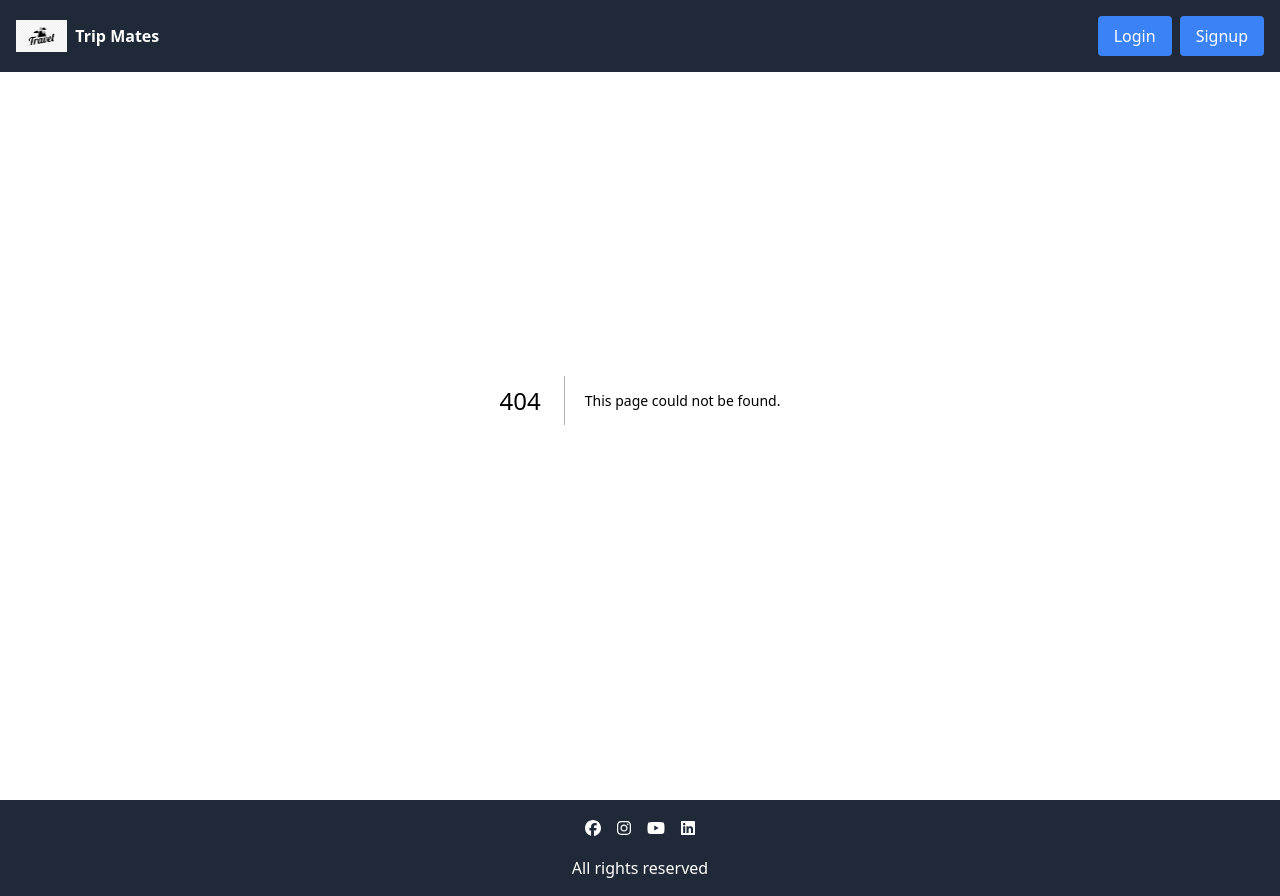
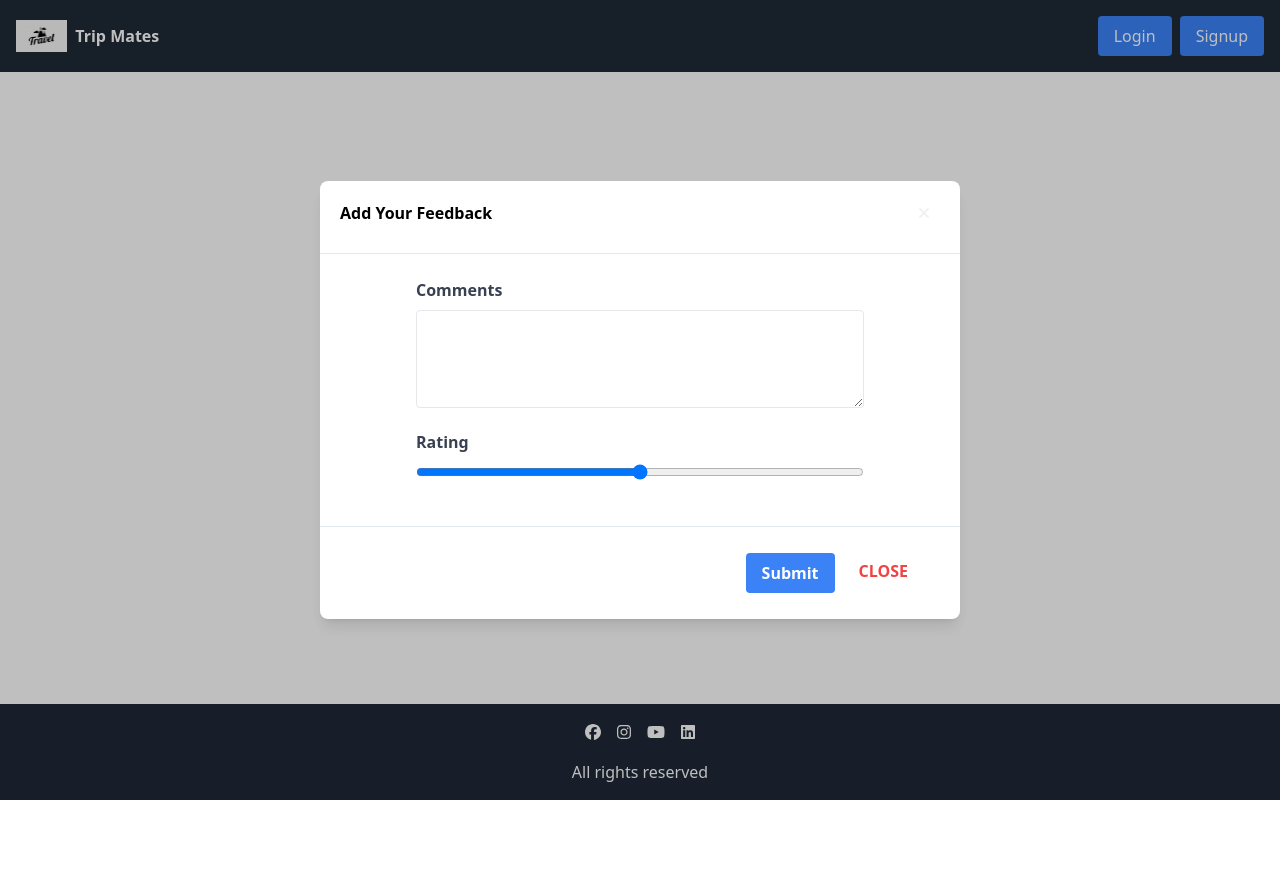
Before and after one commit to asma0101/travelPlanner, a Next.js app: page /components/reviews/addReview in a window 1280 px wide. Before the commit this address had no page. After the commit the page ends 800 px from the top, so only its background shows below. Built offline with nearby package versions, Linux system fonts and the light colour scheme.

Commit message:
add feedback, filter trips

```diff
--- /dev/null
+++ b/pages/api/addReview.ts
@@ -0,0 +1,28 @@
+import { PrismaClient } from '@prisma/client';
+import { NextApiRequest, NextApiResponse } from 'next';
+
+const prisma = new PrismaClient();
+
+const Handler = async (req: NextApiRequest, res: NextApiResponse) => {
+  if (req.method === 'POST') {
+    const { userId, comments, rating } = req.body;
+
+    try {
+      const review = await prisma.reviews.create({
+        data: {
+          userId,
+          comments,
+          rating,
+        },
+      });
+
+      res.status(201).json({success:true, review});
+    } catch (error) {
+      console.error(error);
+      res.status(500).json({ message: 'Internal server error!', success: false });
+    }
+  } else {
+    res.status(405).json({ message: 'Internal server error!', success: false });
+  }
+}
+export default Handler;
--- a/src/app/common/constants.ts
+++ b/src/app/common/constants.ts
@@ -8,7 +8,8 @@ const API_ENDPOINTS = {
     REGISTER_TRIP: '/api/register',
     GET_ALL_PICK_POINTS: '/api/allPickpoints',
     GET_USER_TRIPS: '/api/getUserTrips',
-    GET_ALL_REVIEWS: '/api/getReviews'
+    GET_ALL_REVIEWS: '/api/getReviews',
+    ADD_REVIEW: '/api/addReview'
 }
 
 export default API_ENDPOINTS;
--- a/src/app/components/header/page.tsx
+++ b/src/app/components/header/page.tsx
@@ -1,17 +1,24 @@
 "use client"
 import { isUserLoggedIn } from '@/app/common/utilitiesService';
+import { setErrorAlert } from '@/app/redux/Actions/userActions';
 import { useRouter, useSearchParams  } from 'next/navigation';
 import { useEffect, useState } from "react";
+import { useDispatch } from 'react-redux';
 import { logoutUser } from '../../common/utilitiesService';
+import ErrorAlert from '../alert/page';
+import ReviewForm from '../reviews/addReview/page';
 const Header = () => {
 	const [isLoginView, setLoginView] = useState(true);
-	const router = useRouter();
+	const [showFeedbackModel, setShowFeedbackModel] = useState(false);
+	const [showAlert, setShowAlert] = useState(false);
+ 	const router = useRouter();
 	const searchParams = useSearchParams()
 	const view = searchParams?.get('view') || '';
 	let loggedIn = isUserLoggedIn();
+	const dispatch = useDispatch();
 	useEffect(() => {
 		setLoginView((view && view === 'login') || false);
-	},[view])
+	},[view, showFeedbackModel])
 
 
 	const handleLogout = () => {
@@ -20,6 +27,14 @@ const Header = () => {
 			router.push(`/auth?view=login`);
 
 		}, 1000);
+	}
+
+	const toggleModel = (showSuccessMsg: Boolean = false) => {
+		setShowFeedbackModel(!showFeedbackModel);
+		if (showSuccessMsg) {
+			dispatch(setErrorAlert(true, 'Thanks for your feedback!', false));
+			setShowAlert(true);
+		}
 	}
 
     return (
@@ -46,19 +61,20 @@ const Header = () => {
 									:
 											<>
 												<div className="flex justify-end">
-													{/* <button className="mr-2 px-4 py-2 bg-transparent border border-white text-white rounded hover:bg-white hover:text-gray-800"
-														onClick={() => { router.push('/home') }}>Make your own Trip
-													</button> */}
 													{
 														loggedIn ?
 															<>
 														<button className="mr-2 px-4 py-2 bg-transparent border border-white text-white rounded hover:bg-white hover:text-gray-800"
-																onClick={() => { router.push('/home/myTrips') }}>My Recent Trips</button>
+																	onClick={() => { router.push('/home/myTrips') }}>My Recent Trips</button>
+																<button className="mr-2 px-4 py-2 bg-transparent border border-white text-white rounded hover:bg-white hover:text-gray-800"
+																		onClick={() => {setShowFeedbackModel(true)}}
+																>Submit Feedback</button>
 															<button className="mr-2 px-4 py-2 bg-blue-500 text-white rounded"
 																	onClick={handleLogout}>Logout</button>
 																</>
 														: null
 													}
+
 
 
 												</div>
@@ -70,7 +86,16 @@ const Header = () => {
 				</div>
 			</div>
 		</header>
-        </>
+
+			{
+				showFeedbackModel ?
+					<ReviewForm toggleModel={toggleModel}></ReviewForm> : null
+			}
+			{
+				showAlert ? <ErrorAlert></ErrorAlert> : null
+			}
+		</>
+
     );
 }
 export default Header;
--- /dev/null
+++ b/src/app/components/reviews/addReview/page.tsx
@@ -0,0 +1,156 @@
+"use client"
+
+import React, { useEffect, useState } from 'react';
+import { FontAwesomeIcon } from '@fortawesome/react-fontawesome';
+import { faClose } from '@fortawesome/free-solid-svg-icons';
+import { addReview, initUser } from '@/app/shared/services';
+import { useDispatch } from 'react-redux';
+import { setErrorAlert } from '@/app/redux/Actions/userActions';
+
+const ReviewForm = (props: any) => {
+	let user = initUser();
+	const [loggedInUserData, setLoggedInUserData] = useState(user);
+	const dispatch = useDispatch();
+
+	useEffect(() => {
+		const userData: any = localStorage.getItem('userDetails') || null;
+		setLoggedInUserData(JSON.parse(userData));
+	}, [dispatch])
+	const [formData, setFormData] = useState({
+		comments: '',
+		rating: '',
+	});
+	const handleChange = (e:any) => {
+		setFormData({
+		...formData,
+		[e.target.name]: e.target.value,
+		});
+	};
+
+	const handleSubmit = async (e:any) => {
+		e.preventDefault();
+		console.log(formData);
+		let payload = {
+			userId: loggedInUserData && loggedInUserData.userId,
+			comments: formData.comments,
+			rating: Number(formData.rating)
+		};
+		try {
+			const response:any = await addReview(payload);
+			if (response) {
+				setFormData({
+					comments: '',
+					rating: '',
+				});
+				props.toggleModel(true);
+			}
+		} catch (e) {
+			dispatch(setErrorAlert(true, 'Something went wrong! Please try later'));
+		}
+	};
+
+	const toggleModel = () => {
+		props.toggleModel();
+	}
+	const calculateRating = (rating:any) => {
+        const stars = [];
+        for (let i = 0; i < rating; i++) {
+            stars.push(<span key={i}>⭐</span>);
+        }
+        return stars;
+	};
+	const calculateComments = (rating: any) => {
+		const comments = ['Very Bad', 'Not Bad', 'Fair', 'Good', 'Excellent!'];
+		return comments[rating-1];
+	}
+	return (
+	<>
+		{
+			<>
+				<div className="justify-center items-center flex overflow-x-hidden overflow-y-auto fixed inset-0 z-50 outline-none focus:outline-none">
+					<div className="relative w-1/2 my-6 mx-auto max-w-3xl">
+						<div className="border-0 rounded-lg shadow-lg relative flex flex-col w-full bg-white outline-none focus:outline-none">
+							<div className="flex items-start justify-between p-5 border-b border-solid border-slate-200 rounded-t">
+								<h3 className="text-[1rem] font-semibold">
+									Add Your Feedback
+								</h3>
+								<button
+									className="p-1 ml-auto  border-0 text-black float-right text-3xl leading-none font-semibold outline-none focus:outline-none"
+									onClick={toggleModel}
+								>
+									<span className=" text-black opacity-5 h-6 w-6 text-2xl block outline-none focus:outline-none">
+									<FontAwesomeIcon style={{color:'black'}} icon={faClose} />
+									</span>
+								</button>
+							</div>
+							<div className="relative p-6 flex-auto">
+								<form  className="max-w-md mx-auto">
+									<div className="mb-4">
+										<label htmlFor="comments" className="block text-gray-700 font-bold mb-2">
+										Comments
+										</label>
+										<textarea
+										id="comments"
+												name="comments"
+										value={formData.comments}
+										onChange={handleChange}
+										className="appearance-none border rounded w-full py-2 px-3 text-gray-700 leading-tight focus:outline-none focus:shadow-outline"
+										rows={ 4}
+										required
+										/>
+									</div>
+									<div className="mb-4">
+										<label htmlFor="rating" className="block text-gray-700 font-bold mb-2">
+										Rating
+										</label>
+										<input
+										type="range"
+										id="rating"
+										name="rating"
+										value={formData.rating}
+										onChange={handleChange}
+										className="w-full"
+										min="1"
+										max="5"
+										step="1"
+										/>
+										<span className="text-gray-700">
+											{calculateRating(formData.rating)}
+										</span>
+										<p className="text-gray-700">
+											{calculateComments(formData.rating)}
+										</p>
+
+									</div>
+
+								</form >
+							</div>
+								<div className="flex items-center justify-end p-6 border-t border-solid border-slate-200 rounded-b">
+									<button
+									className="bg-blue-500 hover:bg-blue-700 text-white font-bold py-2 px-4 rounded focus:outline-none focus:shadow-outline"
+									type="button"
+									onClick={handleSubmit}
+								>
+									Submit
+								</button>
+									<button
+										className="text-red-500 background-transparent font-bold uppercase px-6 py-2 text-sm outline-none focus:outline-none mr-1 mb-1 ease-linear transition-all duration-150"
+										type="button"
+										onClick={toggleModel}
+									>
+										Close
+									</button>
+								</div>
+						</div>
+					</div>
+          		</div>
+          <div className="opacity-25 fixed inset-0 z-40 bg-black"></div>
+
+				</>
+		}
+
+	</>
+	);
+};
+
+export default ReviewForm;
--- a/src/app/home/myTrips/page.tsx
+++ b/src/app/home/myTrips/page.tsx
@@ -16,6 +16,8 @@ const MyTrips = () => {
     let router = useRouter();
     const [userTrips, setUserTrips] = useState([]);
     let loader = useSelector((state: any) => state.users.loader.loader);
+    const [searchTerm, setSearchTerm] = useState("");
+    const [filteredTrips, setFilteredTrips] = useState([]);
     let dispatch = useDispatch();
 
     useEffect(() => {
@@ -27,6 +29,7 @@ const MyTrips = () => {
                 let response = await getUserTrips(userDetails.userId);
                 if (response) {
                     setUserTrips(response);
+                    setFilteredTrips(response);
                     dispatch(setLoader(false));
                 }
             } catch (error) {
@@ -37,6 +40,14 @@ const MyTrips = () => {
         };
         fetchUserTrips();
     }, [dispatch]);
+    useEffect(() => {
+        const filtered = userTrips.filter((userTrip:any) => {
+            const destination = `${userTrip.plan.destination.name} - ${userTrip.plan.destination.region}`;
+            return destination.toLowerCase().includes(searchTerm.toLowerCase());
+        });
+        setFilteredTrips(filtered);
+    }, [searchTerm, userTrips]);
+
     return (
         <>
             <div className="max-w-screen-lg mx-auto mt-24 overflow-y-auto">
@@ -50,16 +61,18 @@ const MyTrips = () => {
                                         <input
                                         type="text"
                                         className="border p-2 rounded-lg mr-2 w-100"
-                                        placeholder="Search trips..."
+                                                placeholder="Search trips..."
+                                                value={searchTerm}
+                                                onChange={(e) => setSearchTerm(e.target.value)}
                                             />
                                         <FontAwesomeIcon icon={faSearch} />
 
                                     </div>
                                     <div className="overflow-y-auto max-h-100">
                                         {
-                                            userTrips.map((userTrip:any) => {
+                                            filteredTrips.map((userTrip:any) => {
                                                 return <Trip
-                                                    key={userTrip.plan.id}
+                                                    key={userTrip.id}
                                                     id={userTrip.plan.id}
                                                     title={`${userTrip.plan.destination.name} - ${userTrip.plan.destination.region}`  }
                                                     startDate={new Date(userTrip.plan.startDate).toLocaleDateString()}
--- a/src/app/layout.tsx
+++ b/src/app/layout.tsx
@@ -5,7 +5,6 @@ import Header from './components/header/page'
 import Footer from './components/footer/page'
 import { Provider } from 'react-redux'
 import store from './redux/store'
-import { FontAwesomeIcon } from '@fortawesome/react-fontawesome';
 
 
 export default function RootLayout({
@@ -17,6 +16,7 @@ export default function RootLayout({
     <html lang="en" className="h-full bg-white">
       <head>
         <title>Trip Mates</title>
+        <link rel="icon" type="image/png" href="/logo.png"/>
       </head>
       <body className="h-full">
         <Provider store={store}>
--- a/src/app/redux/Reducers/usersReducer.ts
+++ b/src/app/redux/Reducers/usersReducer.ts
@@ -10,6 +10,7 @@ const initialState = {
 };
 
 const usersReducer = (state = initialState, action: any) => {
+  console.log(action)
   switch (action.type) {
       case ACTIONS.SET_LOGGED_IN:
           return {
--- a/src/app/shared/services.ts
+++ b/src/app/shared/services.ts
@@ -64,6 +64,21 @@ export const getReviews = async () => {
     }
 }
 
+export const addReview = async (payload:any) => {
+    try {
+        let response = await axios.post(API_ENDPOINTS.ADD_REVIEW, payload,
+            {
+                headers: getHeaders()
+            })
+        if (response && response?.data.success) {
+            return response.data.review || null;
+        }
+        return null;
+    } catch (error) {
+        return error;
+    }
+}
+
 export const initializeTrip = () => {
     let trip: Trip = {
 		id: 0,
```
Also changed, not shown: src/app/components/reviews/page.tsx (+0 -38 lines).
